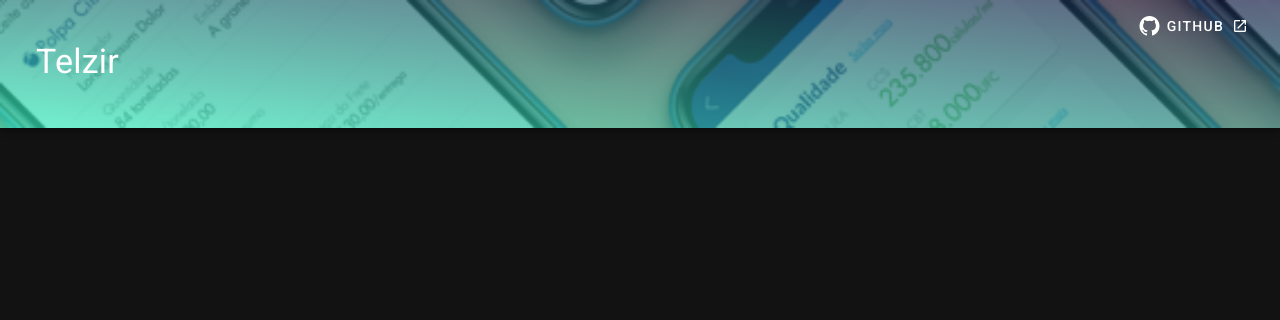
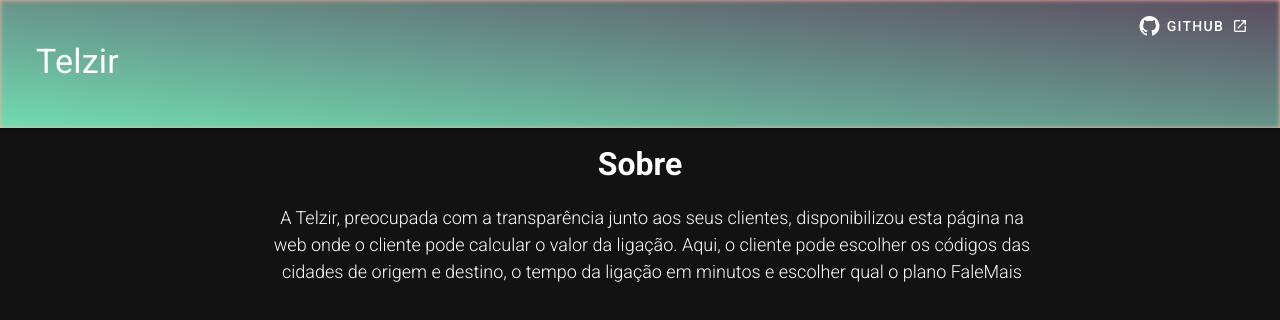
Before and after one commit to leleoveiga/telzir-frontend, a Nuxt app: page /about in a window 1280 px wide. Before the commit this address had no page. Shown: the top 320 px of the page. Built offline with nearby package versions, Linux system fonts and the light colour scheme.

Commit message:
add about page

```diff
--- a/layouts/default.vue
+++ b/layouts/default.vue
@@ -87,6 +87,11 @@ export default {
           title: 'Calculadora',
           to: '/',
         },
+        {
+          icon: 'mdi-chart-bubble',
+          title: 'Sobre',
+          to: '/about',
+        },
       ],
       miniVariant: false,
       right: true,
--- /dev/null
+++ b/pages/about.vue
@@ -0,0 +1,14 @@
+<template>
+  <v-row>
+    <v-col class="text-center d-flex flex-column alig-center justify-center">
+      <h1>Sobre</h1>
+      <blockquote style="width: 800px" class="blockquote align-self-center">
+        A Telzir, preocupada com a transparência junto aos seus clientes,
+        disponibilizou esta página na web onde o cliente pode calcular o valor
+        da ligação. Aqui, o cliente pode escolher os códigos das cidades de
+        origem e destino, o tempo da ligação em minutos e escolher qual o plano
+        FaleMais
+      </blockquote>
+    </v-col>
+  </v-row>
+</template>
--- a/pages/index.vue
+++ b/pages/index.vue
@@ -2,6 +2,7 @@
   <v-row class="content" justify="center" align="center">
     <v-col cols="12">
       <v-card class="transition pt-12 pb-12">
+        <PlanCards :prices="prices" />
       </v-card>
     </v-col>
   </v-row>
@@ -13,9 +14,11 @@ export default {
 
   data() {
     return {
+      prices: null,
     }
   },
 
+}
 </script>
 
 <style scoped>
```
